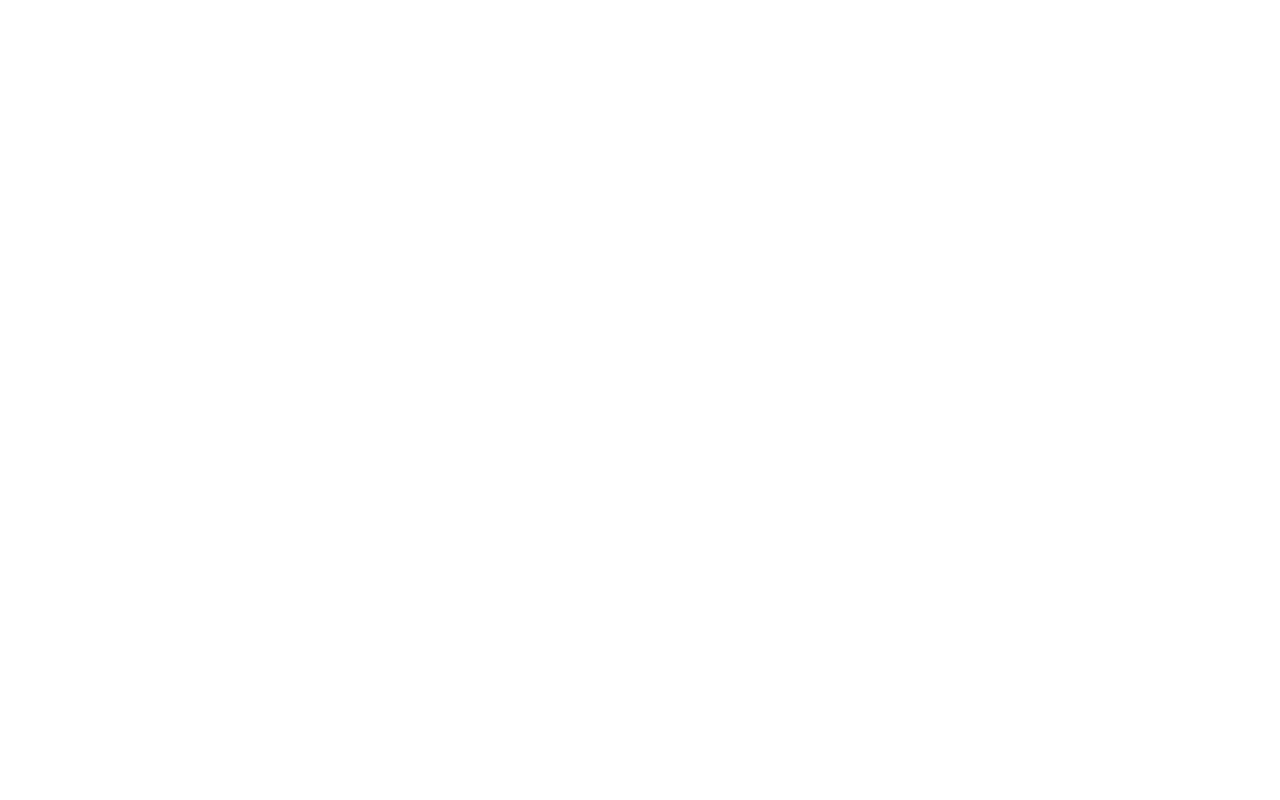
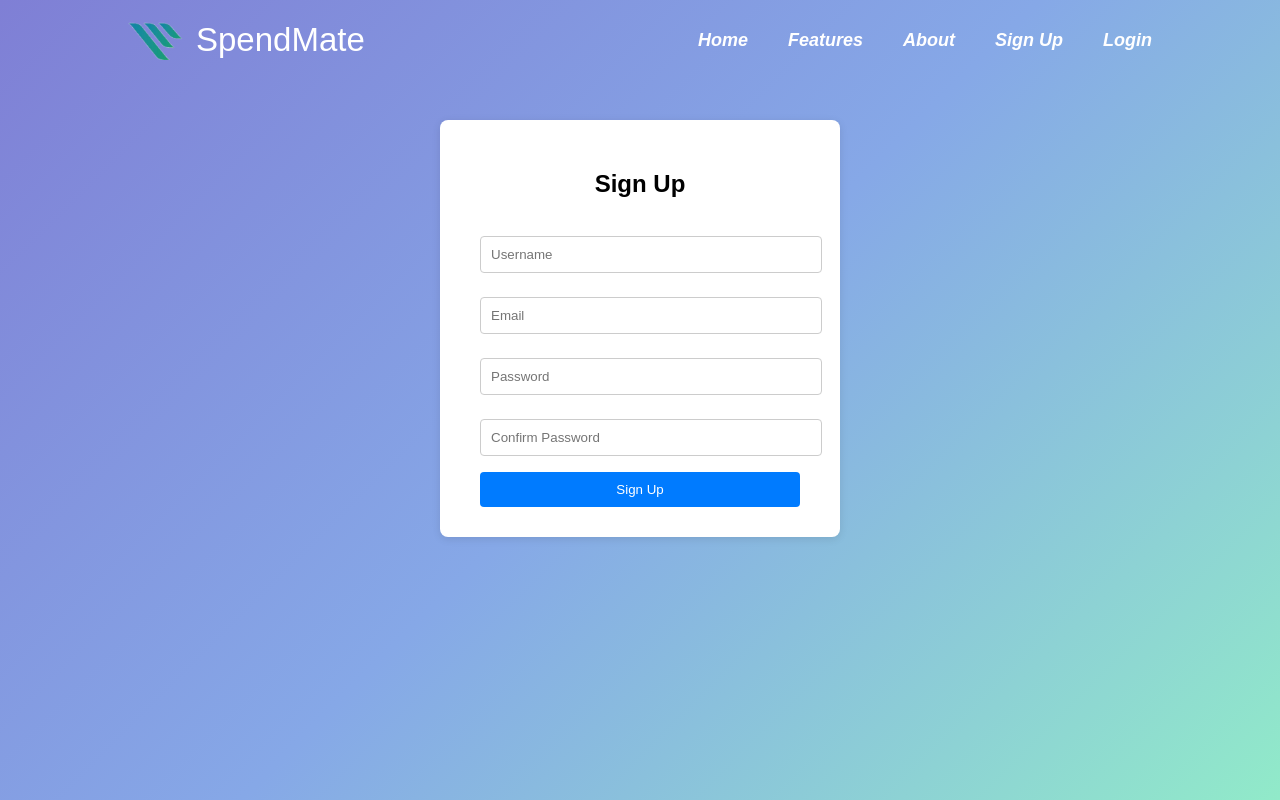
Before and after one commit to chanoo12/Finance-accounting, a plain HTML site: page signup.html in a window 1280 px wide. Drawn offline with Linux system fonts and the light colour scheme.

Commit message:
i add some code

```diff
--- a/login.css
+++ b/login.css
@@ -1,22 +1,93 @@
 body {
     font-family: Arial, sans-serif;
-    background: #f4f4f4;
+    background-size: cover;
+    background-position: center;
+    position: relative;
+    background: linear-gradient(135deg, #7f7fd5, #86a8e7, #91eac9);
     display: flex;
-    height: 100vh;
+    flex-direction: column;
+    min-height: 100vh;
+    margin: 0;
+
+}
+
+.navbar {
+    width: 100%;
+    background: transparent;
+    padding: 20px 0 0 0;
+    display: flex;
     justify-content: center;
+}
+
+.navdiv {
+    display: flex;
     align-items: center;
+    justify-content: space-between;
+    width: 80%;
+    max-width: 1100px;
 }
+
+.logo a {
+    font-family: Arial, Helvetica, sans-serif;
+    font-size: 33px;
+    color: #ffffff;
+    display: flex;
+    align-items: center;
+    text-decoration: none;
+}
+
+.logo-img {
+    height: 40px;
+    width: 60px;
+    margin-right: 8px;
+}
+
+ul {
+    list-style: none;
+    display: flex;
+    align-items: center;
+    margin: 0;
+    padding: 0;
+}
+
+ul li {
+    margin-right: 40px;
+}
+
+ul li:last-child {
+    margin-right: 0;
+}
+
+ul li a {
+    color: #ffffff;
+    font-size: 18px;
+    font-weight: bold;
+    font-style: italic;
+    text-decoration: none;
+    transition: color 0.3s;
+}
+
+ul li a:hover {
+    color: aquamarine;
+}
+
 .login-container {
     background: #fff;
     padding: 30px 40px;
     border-radius: 8px;
     box-shadow: 0 2px 8px rgba(0,0,0,0.1);
     width: 300px;
+    margin: 60px auto 0 auto;
+    display: flex;
+    flex-direction: column;
+    align-items: center;
 }
+
 .login-container h2 {
     margin-bottom: 20px;
     text-align: center;
 }
+
 .login-container input[type="text"],
 .login-container input[type="password"] {
     width: 100%;
@@ -25,6 +96,7 @@ body {
     border: 1px solid #ccc;
     border-radius: 4px;
 }
+
 .login-container button {
     width: 100%;
     padding: 10px;
@@ -34,52 +106,11 @@ body {
     border-radius: 4px;
     cursor: pointer;
 }
+
 .login-container button:hover {
     background: #0056b3;
 }
-.error {
-    color: red;
-    text-align: center;
-    margin-bottom: 10px;
-}body {
-    font-family: Arial, sans-serif;
-    background: linear-gradient(135deg, #7f7fd5, #86a8e7, #91eac9);
-    display: flex;
-    height: 100vh;
-    justify-content: center;
-    align-items: center;
-}
-.login-container {
-    background: #fff;
-    padding: 30px 40px;
-    border-radius: 8px;
-    box-shadow: 0 2px 8px rgba(0,0,0,0.1);
-    width: 300px;
-}
-.login-container h2 {
-    margin-bottom: 20px;
-    text-align: center;
-}
-.login-container input[type="text"],
-.login-container input[type="password"] {
-    width: 100%;
-    padding: 10px;
-    margin: 8px 0 16px 0;
-    border: 1px solid #ccc;
-    border-radius: 4px;
-}
-.login-container button {
-    width: 100%;
-    padding: 10px;
-    background: #007bff;
-    color: #fff;
-    border: none;
-    border-radius: 4px;
-    cursor: pointer;
-}
-.login-container button:hover {
-    background: #0056b3;
-}
+
 .error {
     color: red;
     text-align: center;
--- a/signup.css
+++ b/signup.css
@@ -0,0 +1,120 @@
+body, * {
+    font-family: Arial, Helvetica, sans-serif;
+}
+
+body {
+    background-size: cover;
+    background-position: center;
+    position: relative;
+    background: linear-gradient(135deg, #7f7fd5, #86a8e7, #91eac9);
+    display: flex;
+    flex-direction: column;
+    min-height: 100vh;
+    margin: 0;
+}
+
+.navbar {
+    width: 100%;
+    background: transparent;
+    padding: 20px 0 0 0;
+    display: flex;
+    justify-content: center;
+}
+
+.navdiv {
+    display: flex;
+    align-items: center;
+    justify-content: space-between;
+    width: 80%;
+    max-width: 1100px;
+}
+
+.logo a {
+    font-size: 33px;
+    color: #ffffff;
+    display: flex;
+    align-items: center;
+    text-decoration: none;
+}
+
+.logo-img {
+    height: 40px;
+    width: 60px;
+    margin-right: 8px;
+}
+
+ul {
+    list-style: none;
+    display: flex;
+    align-items: center;
+    margin: 0;
+    padding: 0;
+}
+
+ul li {
+    margin-right: 40px;
+}
+
+ul li:last-child {
+    margin-right: 0;
+}
+
+ul li a {
+    color: #ffffff;
+    font-size: 18px;
+    font-weight: bold;
+    font-style: italic;
+    text-decoration: none;
+    transition: color 0.3s;
+}
+
+ul li a:hover {
+    color: aquamarine;
+}
+
+.signup-container {
+    background: #fff;
+    padding: 30px 40px;
+    border-radius: 8px;
+    box-shadow: 0 2px 8px rgba(0,0,0,0.1);
+    width: 320px;
+    margin: 60px auto 0 auto;
+    display: flex;
+    flex-direction: column;
+    align-items: center;
+}
+
+.signup-container h2 {
+    margin-bottom: 20px;
+    text-align: center;
+}
+
+.signup-container input[type="text"],
+.signup-container input[type="email"],
+.signup-container input[type="password"] {
+    width: 100%;
+    padding: 10px;
+    margin: 8px 0 16px 0;
+    border: 1px solid #ccc;
+    border-radius: 4px;
+}
+
+.signup-container button {
+    width: 100%;
+    padding: 10px;
+    background: #007bff;
+    color: #fff;
+    border: none;
+    border-radius: 4px;
+    cursor: pointer;
+}
+
+.signup-container button:hover {
+    background: #0056b3;
+}
+
+.error {
+    color: red;
+    text-align: center;
+    margin-bottom: 10px;
+}
--- a/signup.html
+++ b/signup.html
@@ -0,0 +1,36 @@
+<!DOCTYPE html>
+<html lang="en">
+<head>
+    <meta charset="UTF-8">
+    <title>Sign Up</title>
+    <link rel="stylesheet" href="signup.css">
+</head>
+<body>
+    <div class="navbar">
+        <div class="navdiv">
+            <div class="logo">
+                <a href="index.html">
+                    <img src="haha.png" alt="Logo" class="logo-img">SpendMate
+                </a>
+            </div>
+            <ul>
+                <li><a href="index.html">Home</a></li>
+                <li><a href="#">Features</a></li>
+                <li><a href="#">About</a></li>
+                <li><a href="signup.html">Sign Up</a></li>
+                <li><a href="login.html">Login</a></li>
+            </ul>
+        </div>
+    </div>
+    <div class="signup-container">
+        <h2>Sign Up</h2>
+        <div id="errorMsg" class="error"></div>
+        <form id="signupForm" autocomplete="off">
+            <input type="text" id="username" placeholder="Username" required>
+            <input type="email" id="email" placeholder="Email" required>
+            <input type="password" id="password" placeholder="Password" required>
+            <input type="password" id="confirmPassword" placeholder="Confirm Password" required>
+            <button type="submit">Sign Up</button>
+        </form>
+    </div>
+    <script src=
--- a/styles.css
+++ b/styles.css
@@ -11,7 +11,7 @@ body {
   background-size: cover;
   background-position: center;
   position: relative;
-  background-image: linear-gradient(to right,rgba(0,0,0,1),rgba(69,93,87,1));
+  background: linear-gradient(135deg, #7f7fd5, #86a8e7, #91eac9);
 }
 .navbar {
   font-family: Arial, Helvetica, sans-serif;
```
Also changed, not shown: index.html (+1 -1 lines), login.html (+16 -0 lines).
